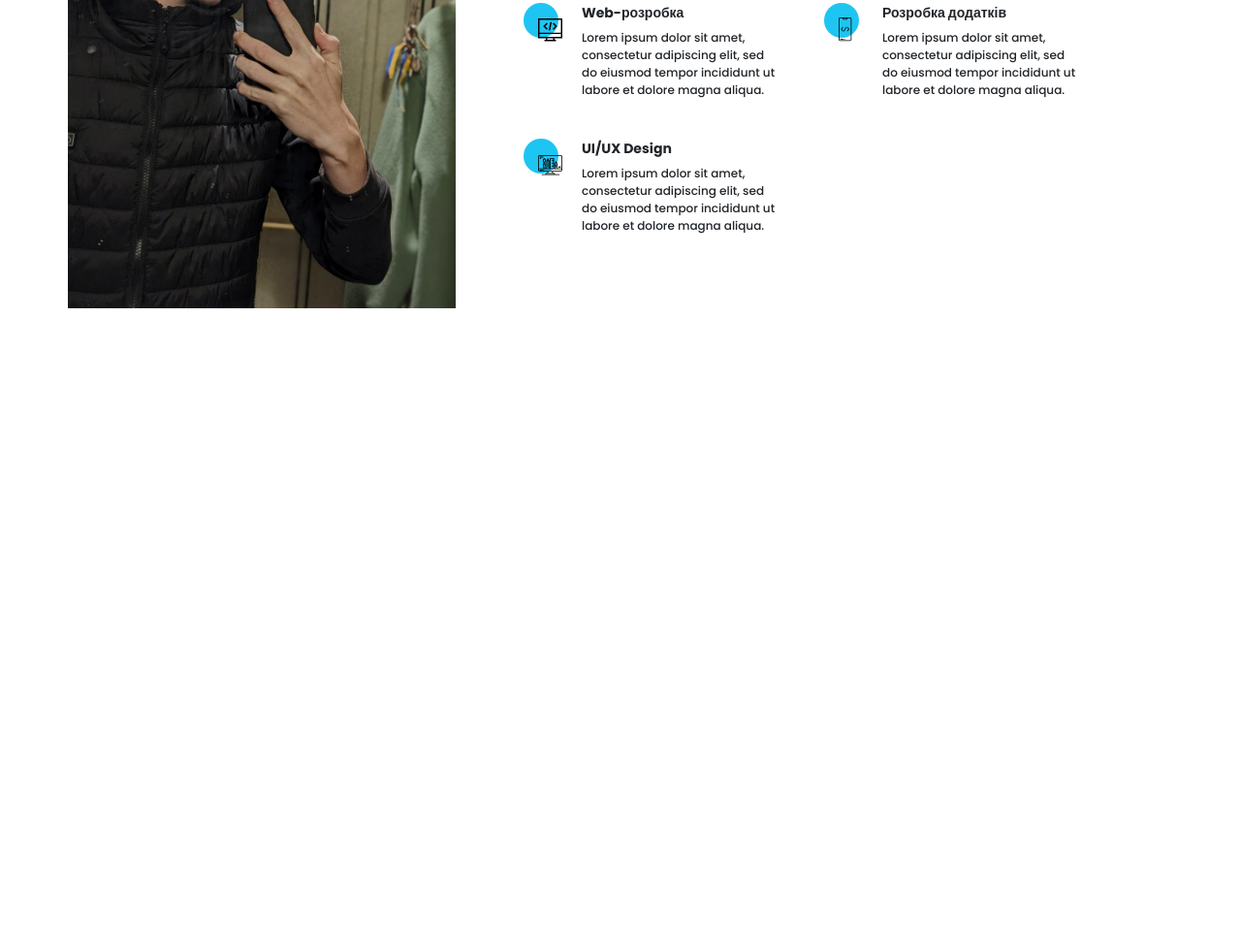
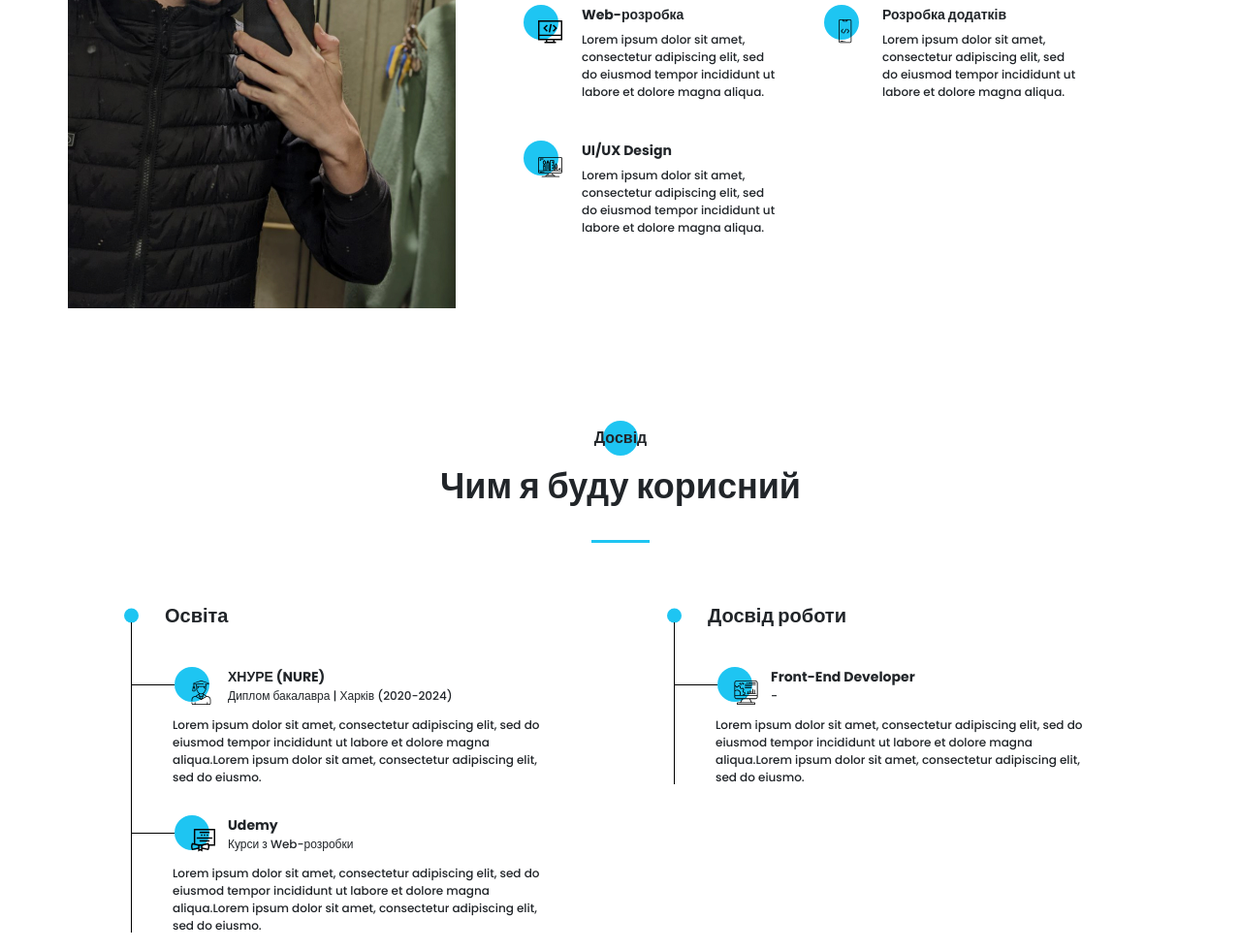
Before and after one commit to Elronic3/portfolio, a website: page src/index.html in a window 1280 px wide. Shown: the part 1202-2182 px from the top of the page at 97% size. Before the commit the page ends 1520 px from the top, so only its background shows below. Drawn offline with nearby package versions, Linux system fonts and the light colour scheme; files that its build step writes are made by us from their sources; files whose address does not match are found by name.

Commit message:
third part

```diff
--- a/src/index.html
+++ b/src/index.html
@@ -125,9 +125,9 @@
 			<div class="about__wrapper">
 				<img src="img/main_photo.jpg" alt="main_photo" class="main_photo">
 				<div class="about__descr">
-					<div class="title title_fz16 about__subtitle">Про мене</div>
-					<h2 class="title title_fz36 about__title">Мене звати Олексій</h2>
-					<div class="about__divider"></div>
+					<h2 class="title title_fz16 about__subtitle">Про мене</h2>
+					<div class="title title_fz36 about__title">Мене звати Олексій</div>
+					<div class="divider"></div>
 					<div class="about__text">Lorem ipsum dolor sit amet, consectetur adipiscing elit, sed do eiusmod tempor incididunt ut labore et dolore magna aliqua. Ut enim ad minim veniam, quis nostrud exercitation ullamco laboris nisi ut aliquip ex ea commodo consequat. Duis aute irure dolor in reprehenderit in voluptate velit esse cillum dolore eu fugiat nulla pariatur. Excepteur sint occaecat cupidatat non proident, sunt in culpa qui officia deserunt mollit anim id est laborum</div>
 				</div>
 				<div class="about__skills">
@@ -163,6 +163,62 @@
 		</div>
 	</div>
 
+	<section class="resume">
+		<div class="container">
+			<h2 class="title title_fz16 resume__title">Досвід</h2>
+			<div class="title title_fz36 resume__subtitle">Чим я буду корисний</div>
+			<div class="divider"></div>
+
+			<div class="resume__wrapper">
+				<div class="resume__column">
+					<h3 class="title title_fz20 resume__column-title">Освіта</h3>
+					<ul>
+						<li>
+							<div class="resume__item">
+								<div class="resume__item-head">
+									<div class="resume__item-icon">
+										<img src="icons/experience/university.svg" alt="university">
+									</div>
+									<h4 class="title title_fz14">ХНУРЕ (NURE)</h4>
+									<div class="resume__item-location">Диплом бакалавра | Харків (2020-2024)</div>
+								</div>
+								<div class="resume__item-body">Lorem ipsum dolor sit amet, consectetur adipiscing elit, sed do eiusmod tempor incididunt ut labore et dolore magna aliqua.Lorem ipsum dolor sit amet, consectetur adipiscing elit, sed do eiusmo.</div>
+							</div>
+						</li>
+						<li>
+							<div class="resume__item">
+								<div class="resume__item-head">
+									<div class="resume__item-icon">
+										<img src="icons/experience/courses.svg" alt="courses">
+									</div>
+									<h4 class="title title_fz14">Udemy</h4>
+									<div class="resume__item-location">Курси з Web-розробки</div>
+								</div>
+								<div class="resume__item-body">Lorem ipsum dolor sit amet, consectetur adipiscing elit, sed do eiusmod tempor incididunt ut labore et dolore magna aliqua.Lorem ipsum dolor sit amet, consectetur adipiscing elit, sed do eiusmo.</div>
+							</div>
+						</li>
+					</ul>
+				</div>
+				<div class="resume__column">
+					<h3 class="title title_fz20 resume__column-title">Досвід роботи</h3>
+					<ul>
+						<li>
+							<div class="resume__item">
+								<div class="resume__item-head">
+									<div class="resume__item-icon">
+										<img src="icons/experience/developer.svg" alt="developer">
+									</div>
+									<h4 class="title title_fz14">Front-End Developer</h4>
+									<div class="resume__item-location">-</div>
+								</div>
+								<div class="resume__item-body">Lorem ipsum dolor sit amet, consectetur adipiscing elit, sed do eiusmod tempor incididunt ut labore et dolore magna aliqua.Lorem ipsum dolor sit amet, consectetur adipiscing elit, sed do eiusmo.</div>
+							</div>
+						</li>
+					</ul>
+				</div>
+			</div>
+		</div>
+	</section>
 	<script src="js/script.js"></script>
 </body>
 </html>
--- a/src/sass/blocks/_about.scss
+++ b/src/sass/blocks/_about.scss
@@ -27,11 +27,7 @@
 		margin-bottom: 0;
 		color: #000;
 	}
-	&__divider {
-		width: 60px;
-		height: 3px;
-		background-color: $main-color;
-	}
+
 	&__text {
 		color: #000;
 		font-size: 14px;
--- /dev/null
+++ b/src/sass/blocks/_resume.scss
@@ -0,0 +1,96 @@
+.resume {
+    padding-top: 120px;
+    &__title {
+        position: relative;
+        text-align: center;
+        @include before_circle;
+        &:before {
+            top: -6px;
+            left: 50%;
+            transform: translateX(-50%);
+        }
+    }
+    &__subtitle {
+        text-align: center;
+    }
+    .divider {
+        margin: 25px auto 0 auto;
+    }
+    &__wrapper {
+        padding: 60px 65px 0 65px;
+        display: grid;
+        grid-template-columns: repeat(2, 425px);
+        column-gap: 135px;
+    }
+    &__column {
+        &-title {
+            position: relative;
+            padding-left: 35px;
+            &:before {
+                content: '';
+                position: absolute;
+                height: 15px;
+                width: 15px;
+                background: $main-color;
+                border-radius: 100%;
+                left: -7px;
+                top: 50%;
+                transform: translateY(-50%);
+            }
+        }
+        ul {
+            list-style-type: none;
+            li {
+                position: relative;
+                &:after {
+                    content: '';
+                    width: 1px;
+                    height: calc(100% + 14px);
+                    position: absolute;
+                    top: -16px;
+                    left: 0;
+                    background-color: #000;
+                }
+            }
+        }
+    }
+    &__item {
+        position: relative;
+        &:before {
+            content: '';
+            height: 1px;
+            width: 45px;
+            position: absolute;
+            background-color: #000;
+            top: 48px;
+        }
+        &-head {
+            position: relative;
+            padding: 30px 0 0 100px;
+            h4 {
+                margin-bottom: 0;
+            }
+        }
+        &-body {
+            padding-left: 43px;
+            margin-top: 12px;
+            font-size: 12px;
+            line-height: 18px;
+        }
+        &-icon {
+            position: absolute;
+            top: 30px;
+            left: 45px;
+            @include before_circle;
+            img {
+                position: absolute;
+                left: 17px;
+                top: 14px;
+            }
+        }
+        &-location {
+            font-size: 12px;
+            line-height: 18px;
+        }
+    }
+}
--- a/src/sass/blocks/_title.scss
+++ b/src/sass/blocks/_title.scss
@@ -10,10 +10,14 @@
         font-size: 16px;
         line-height: 24px;
     }
-    &_fz48 {
-        font-size: 48px;
+    &_fz20 {
+        font-size: 20px;
+        line-height: 30px;
     }
     &_fz36 {
         font-size: 36px;
     }
+    &_fz48 {
+        font-size: 48px;
+    }
 }
--- a/src/sass/style.scss
+++ b/src/sass/style.scss
@@ -14,9 +14,16 @@
 	margin: 0 auto;
 }
 
+.divider {
+	width: 60px;
+	height: 3px;
+	background-color: $main-color;
+}
+
 @import 'blocks/promo';
 @import 'blocks/title';
 @import 'blocks/button';
 @import 'blocks/sidepanel';
 @import 'blocks/menu';
 @import 'blocks/about';
+@import 'blocks/resume';
```
Also changed, not shown: dist/css/style.min.css, dist/index.html.
